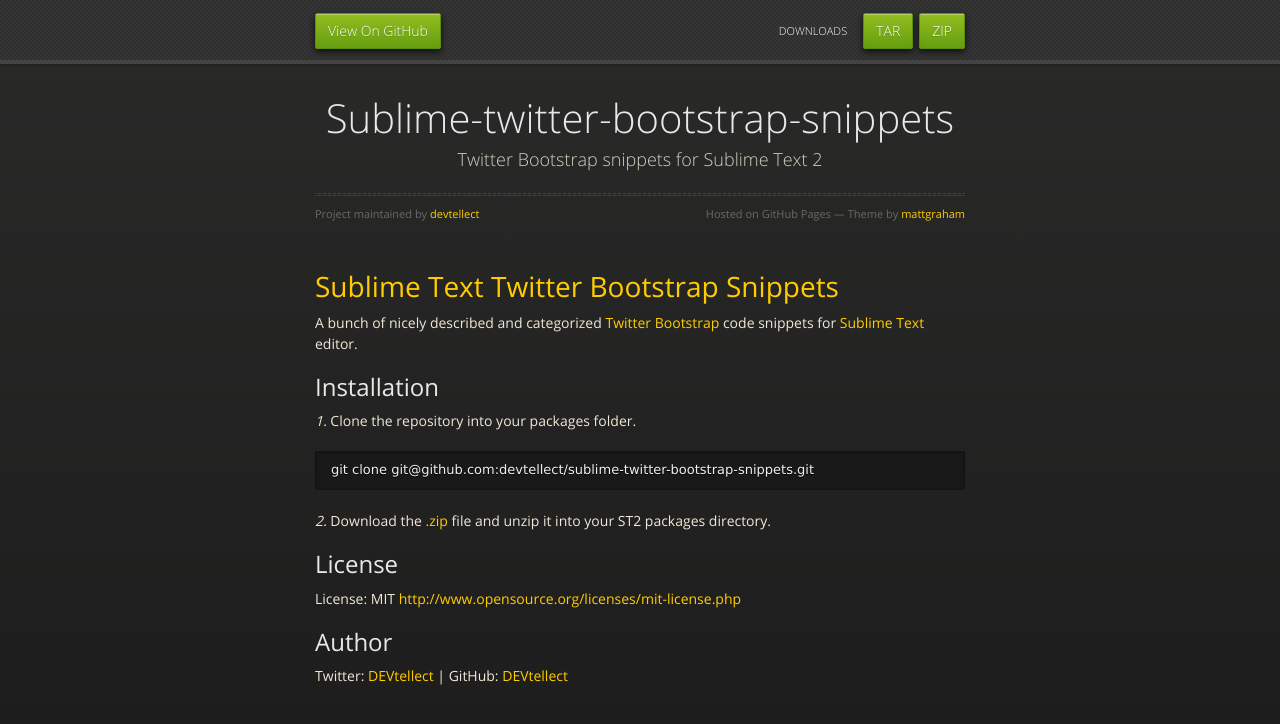
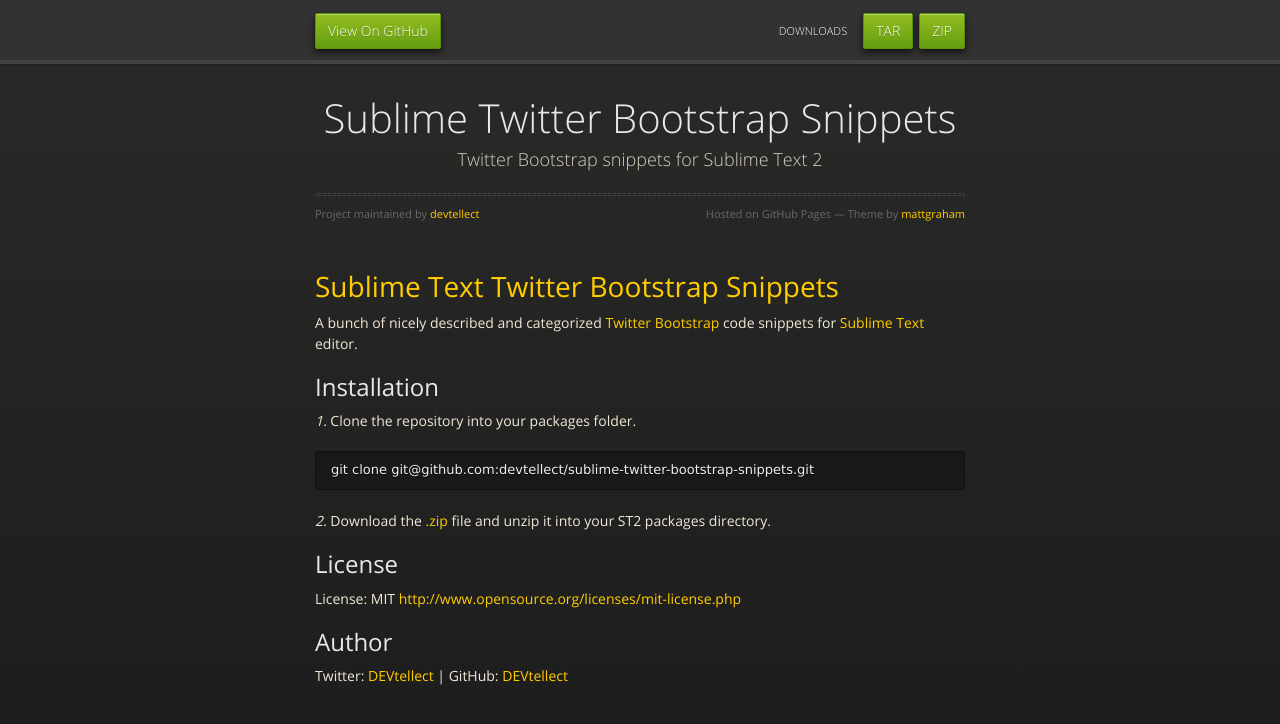
Before and after one commit to devtellect/sublime-twitter-bootstrap-snippets, a plain HTML site: page index.html in a window 1280 px wide. Drawn offline with nearby package versions, Linux system fonts and the light colour scheme.

Commit message:
Update index.html

```diff
--- a/index.html
+++ b/index.html
@@ -31,7 +31,7 @@
 
       <section>
         <div id="title">
-          <h1>Sublime-twitter-bootstrap-snippets</h1>
+          <h1>Sublime Twitter Bootstrap Snippets</h1>
           <p>Twitter Bootstrap snippets for Sublime Text 2</p>
           <hr>
           <span class="credits left">Project maintained by <a href="https://github.com/devtellect">devtellect</a></span>
```
